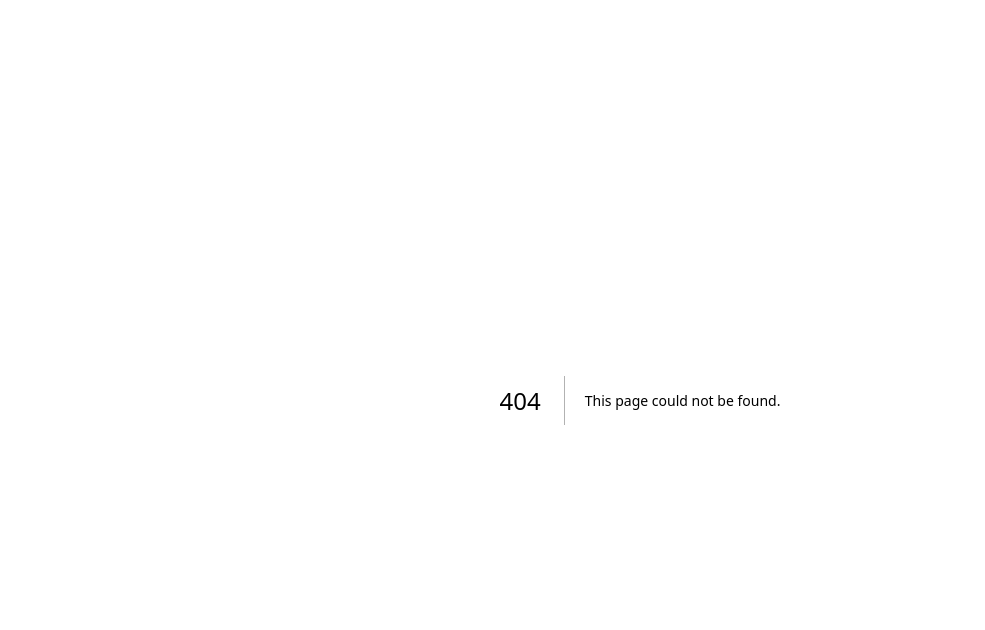
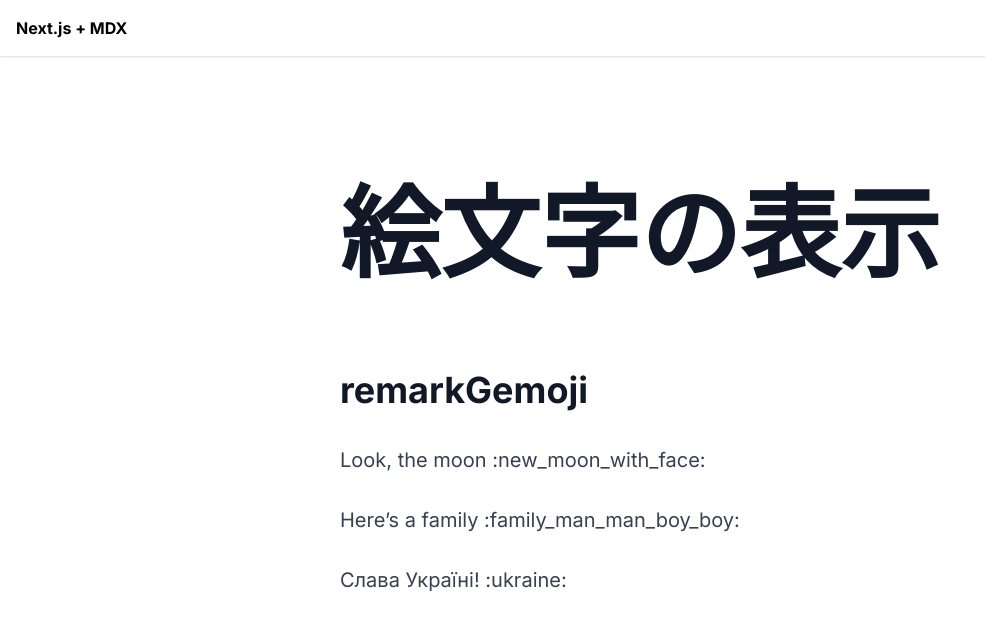
Before and after one commit to mai-007/next-AppRouter-mdxBlogTemplate, a Next.js app: page /contents/article10 in a window 1280 px wide. Before the commit this address had no page. Shown: the top 630 px of the page, without its empty margins (0-985 px from the left). Built offline with nearby package versions, Linux system fonts and the light colour scheme.

Commit message:
emojiの追加

```diff
--- a/next.config.mjs
+++ b/next.config.mjs
@@ -8,6 +8,7 @@ import rehypePrism from "@mapbox/rehype-prism";
 import rehypeSlug from "rehype-slug";
 import remarkToc from "remark-toc";
 import remarkBreaks from "remark-breaks";
+import remarkGemoji from 'remark-gemoji'
 
 const withMDX = nextMDX({
   extensions: /\.mdx?$/,
@@ -18,7 +19,7 @@ const withMDX = nextMDX({
       [remarkToc, { maxDepth: 3, heading: "目次" }],
       remarkBreaks,
     ],
-    rehypePlugins: [rehypeKatex, rehypePrism, rehypeSlug],
+    rehypePlugins: [rehypeKatex, rehypePrism, rehypeSlug, remarkGemoji],
     // If you use `MDXProvider`, uncomment the following line.
     // providerImportSource: "@mdx-js/react",
   },
--- a/package.json
+++ b/package.json
@@ -20,6 +20,7 @@
     "rehype-katex": "^7.0.0",
     "rehype-slug": "^6.0.0",
     "remark-breaks": "^4.0.0",
+    "remark-gemoji": "^8.0.0",
     "remark-gfm": "^4.0.0",
     "remark-math": "^6.0.0",
     "remark-toc": "^9.0.0"
--- a/src/app/contents/article01/page.mdx
+++ b/src/app/contents/article01/page.mdx
@@ -1,5 +1,3 @@
-
-
 export const metadata = {
     title: "article01",
     description: '最初の記事',
--- /dev/null
+++ b/src/app/contents/article10/page.mdx
@@ -0,0 +1,15 @@
+export const metadata = {
+    title: "article10",
+    description: '絵文字',
+};
+
+
+# 絵文字の表示
+
+## remarkGemoji
+
+Look, the moon :new_moon_with_face:
+
+Here’s a family :family_man_man_boy_boy:
+
+Слава Україні!  :ukraine:
```
Also changed, not shown: 1 other file (tests, documents, lock files or other folders).
